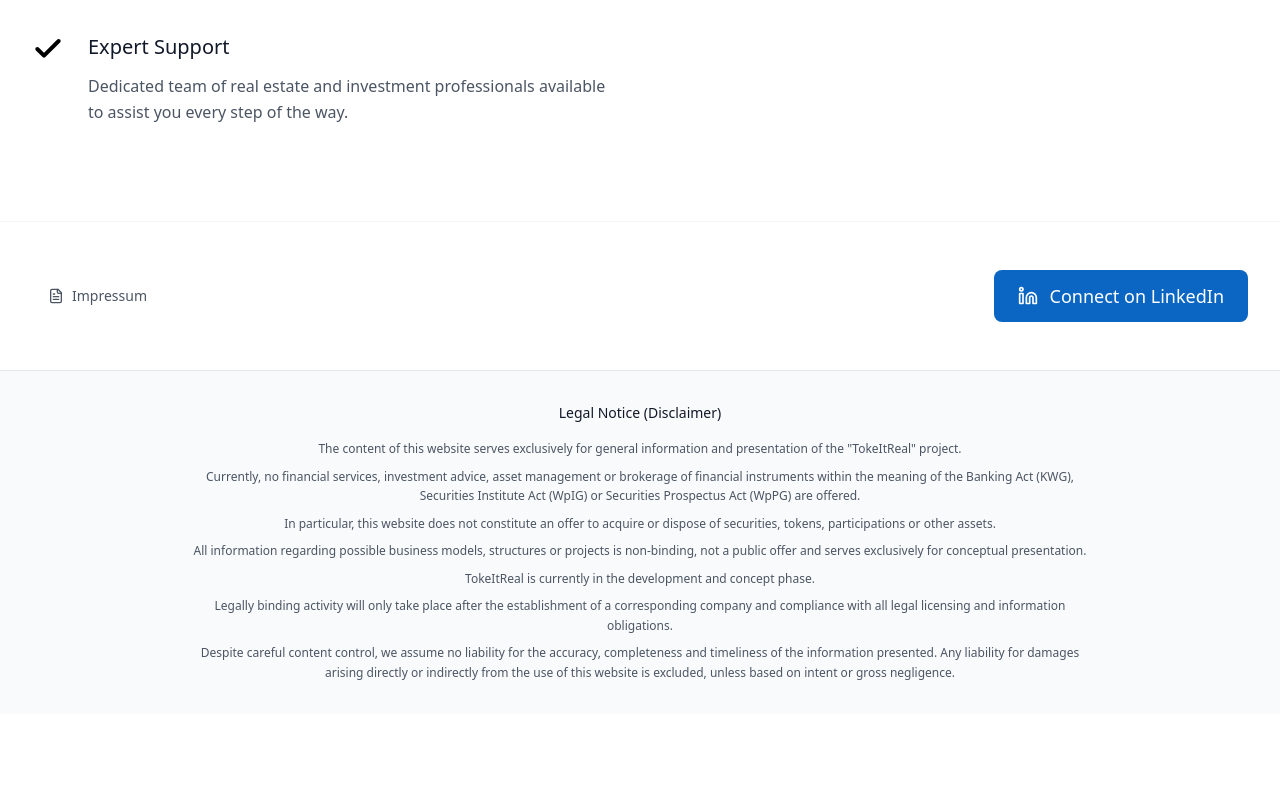
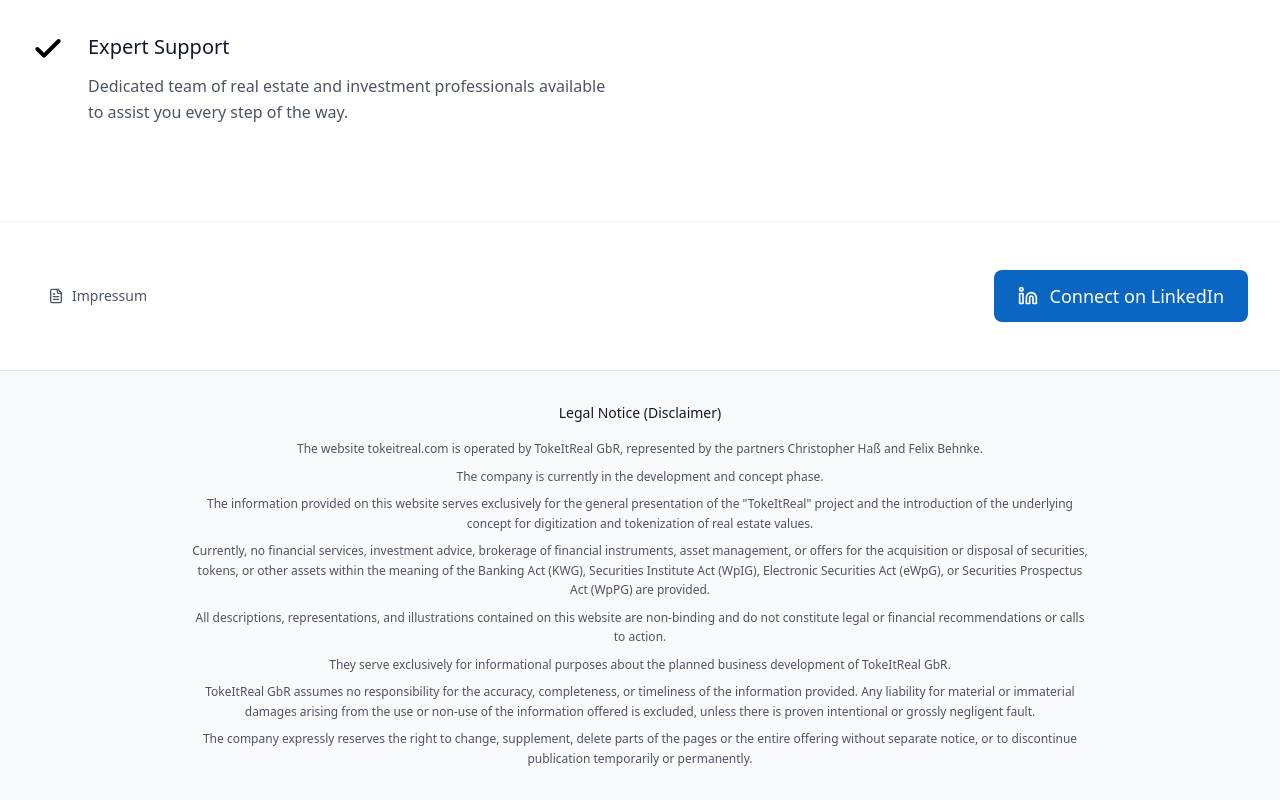
Before and after one commit to christopherhasz/tokeitrealfrontend_prod, a React (Vite) app: page / in a window 1280 px wide. Shown: the part 6534-7334 px from the top of the page. Before the commit the page ends 7248 px from the top, so only its background shows below. Built offline with nearby package versions, Linux system fonts and the light colour scheme; no server answers.

Commit message:
Update Landing Page Disclaimer Text

```diff
--- a/src/pages/HomePage.tsx
+++ b/src/pages/HomePage.tsx
@@ -30,13 +30,14 @@ export const HomePage: React.FC = () => {
     en: {
       legalTitle: 'Legal Notice (Disclaimer)',
       legalText: [
-        'The content of this website serves exclusively for general information and presentation of the "TokeItReal" project.',
-        'Currently, no financial services, investment advice, asset management or brokerage of financial instruments within the meaning of the Banking Act (KWG), Securities Institute Act (WpIG) or Securities Prospectus Act (WpPG) are offered.',
-        'In particular, this website does not constitute an offer to acquire or dispose of securities, tokens, participations or other assets.',
-        'All information regarding possible business models, structures or projects is non-binding, not a public offer and serves exclusively for conceptual presentation.',
-        'TokeItReal is currently in the development and concept phase.',
-        'Legally binding activity will only take place after the establishment of a corresponding company and compliance with all legal licensing and information obligations.',
-        'Despite careful content control, we assume no liability for the accuracy, completeness and timeliness of the information presented. Any liability for damages arising directly or indirectly from the use of this website is excluded, unless based on intent or gross negligence.'
+        'The website tokeitreal.com is operated by TokeItReal GbR, represented by the partners Christopher Haß and Felix Behnke.',
+        'The company is currently in the development and concept phase.',
+        'The information provided on this website serves exclusively for the general presentation of the "TokeItReal" project and the introduction of the underlying concept for digitization and tokenization of real estate values.',
+        'Currently, no financial services, investment advice, brokerage of financial instruments, asset management, or offers for the acquisition or disposal of securities, tokens, or other assets within the meaning of the Banking Act (KWG), Securities Institute Act (WpIG), Electronic Securities Act (eWpG), or Securities Prospectus Act (WpPG) are provided.',
+        'All descriptions, representations, and illustrations contained on this website are non-binding and do not constitute legal or financial recommendations or calls to action.',
+        'They serve exclusively for informational purposes about the planned business development of TokeItReal GbR.',
+        'TokeItReal GbR assumes no responsibility for the accuracy, completeness, or timeliness of the information provided. Any liability for material or immaterial damages arising from the use or non-use of the information offered is excluded, unless there is proven intentional or grossly negligent fault.',
+        'The company expressly reserves the right to change, supplement, delete parts of the pages or the entire offering without separate notice, or to discontinue publication temporarily or permanently.'
       ],
       // Hero Section
       heroTitle1: 'Tokenized',
@@ -54,13 +55,14 @@ export const HomePage: React.FC = () => {
     de: {
       legalTitle: 'Rechtlicher Hinweis (Disclaimer)',
       legalText: [
-        'Die Inhalte dieser Website dienen ausschließlich der allgemeinen Information und Präsentation des Projekts „TokeItReal".',
-        'Es werden derzeit keine Finanzdienstleistungen, Anlageberatung, Vermögensverwaltung oder Vermittlung von Finanzinstrumenten im Sinne des Kreditwesengesetzes (KWG), Wertpapierinstitutsgesetzes (WpIG) oder Wertpapierprospektgesetzes (WpPG) angeboten.',
-        'Insbesondere stellt diese Website kein Angebot zum Erwerb oder zur Veräußerung von Wertpapieren, Token, Beteiligungen oder sonstigen Vermögenswerten dar.',
-        'Alle Angaben zu möglichen Geschäftsmodellen, Strukturen oder Projekten sind unverbindlich, nicht öffentliches Angebot und dienen ausschließlich der konzeptionellen Darstellung.',
-        'TokeItReal befindet sich derzeit in der Entwicklungs- und Konzeptphase.',
-        'Eine rechtlich verbindliche Tätigkeit erfolgt erst nach Gründung einer entsprechenden Gesellschaft und Einhaltung sämtlicher gesetzlicher Zulassungs- und Informationspflichten.',
-        'Trotz sorgfältiger inhaltlicher Kontrolle übernehmen wir keine Gewähr für Richtigkeit, Vollständigkeit und Aktualität der dargestellten Informationen. Jegliche Haftung für Schäden, die direkt oder indirekt aus der Nutzung dieser Website entstehen, ist ausgeschlossen, soweit sie nicht auf Vorsatz oder grober Fahrlässigkeit beruhen.'
+        'Die Website tokeitreal.com wird von der TokeItReal GbR, vertreten durch die Gesellschafter Christopher Haß und Felix Behnke, betrieben.',
+        'Die Gesellschaft befindet sich derzeit in der Entwicklungs- und Konzeptphase.',
+        'Die auf dieser Website bereitgestellten Informationen dienen ausschließlich der allgemeinen Darstellung des Projekts „TokeItReal" sowie der Vorstellung des zugrunde liegenden Konzepts zur Digitalisierung und Tokenisierung von Immobilienwerten.',
+        'Es werden derzeit keine Finanzdienstleistungen, keine Anlageberatung, keine Vermittlung von Finanzinstrumenten, keine Verwaltung von Vermögenswerten und keine Angebote zum Erwerb oder zur Veräußerung von Wertpapieren, Token oder sonstigen Vermögenswerten im Sinne des Kreditwesengesetzes (KWG), Wertpapierinstitutsgesetzes (WpIG), elektronischen Wertpapiergesetzes (eWpG) oder Wertpapierprospektgesetzes (WpPG) erbracht.',
+        'Alle auf dieser Website enthaltenen Beschreibungen, Darstellungen und Abbildungen sind unverbindlich und stellen weder eine rechtliche noch eine finanzielle Empfehlung oder Aufforderung zum Tätigwerden dar.',
+        'Sie dienen ausschließlich dem Informationszweck über die geplante Unternehmensentwicklung der TokeItReal GbR.',
+        'Die TokeItReal GbR übernimmt keine Gewähr für die Richtigkeit, Vollständigkeit oder Aktualität der bereitgestellten Informationen. Jegliche Haftung für Schäden materieller oder immaterieller Art, die durch die Nutzung oder Nichtnutzung der angebotenen Informationen entstehen, ist ausgeschlossen, soweit kein nachweislich vorsätzliches oder grob fahrlässiges Verschulden vorliegt.',
+        'Die Gesellschaft behält sich ausdrücklich vor, Teile der Seiten oder das gesamte Angebot ohne gesonderte Ankündigung zu verändern, zu ergänzen, zu löschen oder die Veröffentlichung zeitweise oder endgültig einzustellen.'
       ],
       // Hero Section
       heroTitle1: 'Tokenisierte',
```
